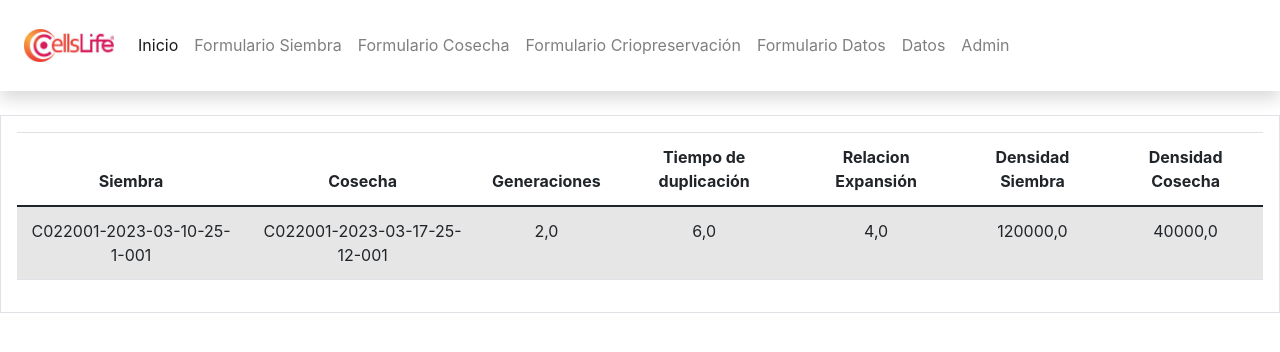
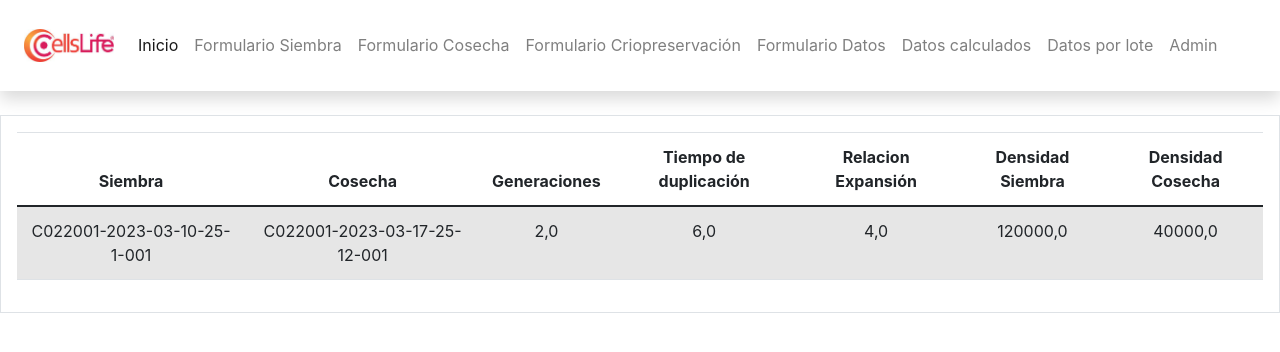
Before and after one commit to IsaMaru98/SeguimientoAlogenicas, a Django app: page /datos/ in a window 1280 px wide. Shown: the top 352 px of the page. Run offline with Django 4.2, Linux system fonts and the light colour scheme; data comes from the database, SQL or seed files in the repository; both versions use the stored data as it was after the commit; some libraries are stand-ins or nearby versions.

Commit message:
nueva pagina de datos por lotes, apenas creada

```diff
--- a/formularios/forms.py
+++ b/formularios/forms.py
@@ -6,7 +6,7 @@ class CosechaForm(forms.ModelForm):
         model = models.Cosecha
         fields = ['cci', 'loteCosecha','fechaCosecha','paseCosecha','areaFrascosCosecha','numFrascosCosecha','numCelulasObtenidas','viabilidadCosecha', 'confluenciaCosecha',
     'tiempoCultivoDias', 'siembra']
-        labels = {'loteCosecha': 'Lote:','fechaCosecha': 'Fecha cosecha:','paseCosecha': 'Pase cosecha:','areaFrascosCosecha':'Tipo de frasco Cosecha:','numFrascosCosecha': 'Número de frascos de cosecha:', 'numCelulasObtenidas': 'Número total de células obtenidas (x10e6):','viabilidadCosecha': 'Viabilidad obtenida:', 'cci': 'CCI:', 'confluenciaCosecha': 'Confluencia (%):',
+        labels = {'loteCosecha': 'Lote:','fechaCosecha': 'Fecha cosecha:','paseCosecha': 'Pase cosecha:','areaFrascosCosecha':'Tipo de frasco Cosecha:','numFrascosCosecha': 'Número de frascos de cosecha:', 'numCelulasObtenidas': 'Número total de células obtenidas (x10e6):','viabilidadCosecha': 'Viabilidad obtenida (%):', 'cci': 'CCI:', 'confluenciaCosecha': 'Confluencia (%):',
     'tiempoCultivoDias': 'Tiempo de cultivo (días):', 'siembra': 'Siembra'}
         widgets = {
             'fechaCosecha': forms.DateInput(attrs={'type': 'date'}),
--- a/formularios/templates/formularios/base.html
+++ b/formularios/templates/formularios/base.html
@@ -1,67 +1,74 @@
 <!DOCTYPE html>
 <html lang="en">
   <head>
-    <meta charset="UTF-8">
-    <meta http-equiv="X-UA-Compatible" content="IE=edge">
-    <meta name="viewport" content="width=device-width, initial-scale=1.0">
-    <link href="https://cdn.jsdelivr.net/npm/bootstrap@5.0.0-beta1/dist/css/bootstrap.min.css" rel="stylesheet" crossorigin="anonymous">
-<script src="https://cdn.jsdelivr.net/npm/bootstrap@5.0.0-beta1/dist/js/bootstrap.bundle.min.js"crossorigin="anonymous"></script>
+    <meta charset="UTF-8" />
+    <meta http-equiv="X-UA-Compatible" content="IE=edge" />
+    <meta name="viewport" content="width=device-width, initial-scale=1.0" />
+    <link
+      href="https://cdn.jsdelivr.net/npm/bootstrap@5.0.0-beta1/dist/css/bootstrap.min.css"
+      rel="stylesheet"
+      crossorigin="anonymous"
+    />
+    <script
+      src="https://cdn.jsdelivr.net/npm/bootstrap@5.0.0-beta1/dist/js/bootstrap.bundle.min.js"
+      crossorigin="anonymous"
+    ></script>
     <!-- SweetAlert CDN -->
     <script src="https://cdn.jsdelivr.net/npm/sweetalert2@11.1.4/dist/sweetalert2.min.js"></script>
-<link rel="stylesheet" href="https://cdn.jsdelivr.net/npm/sweetalert2@11.1.4/dist/sweetalert2.min.css">
-
+    <link
+      rel="stylesheet"
+      href="https://cdn.jsdelivr.net/npm/sweetalert2@11.1.4/dist/sweetalert2.min.css"
+    />
 
     <title>{% block title %}{% endblock %}</title>
-{% load static %}
-
-	  {% load bootstrap4 %}
-
-	  {% bootstrap_css %}
+    {% load static %} {% load bootstrap4 %} {% bootstrap_css %}
   </head>
   <body>
-
-    <nav class="navbar navbar-expand-lg navbar-light bg-light shadow p-4 mb-4 bg-white ">
-
-          <a class="navbar-brand" href="/"><img src="{% static 'img/logo.jpg' %}"  style="width:90px;" alt="Logo"></a>
+    <nav
+      class="navbar navbar-expand-lg navbar-light bg-light shadow p-4 mb-4 bg-white"
+    >
+      <a class="navbar-brand" href="/"
+        ><img src="{% static 'img/logo.jpg' %}" style="width: 90px" alt="Logo"
+      /></a>
       <ul class="navbar-nav mr-auto">
         <li class="nav-item active">
           <a class="nav-link" href="/">Inicio</a>
         </li>
 
         <li class="nav-item">
-                <a class="nav-link" href="/formulario_siembra/"> Formulario Siembra</a>
+          <a class="nav-link" href="/formulario_siembra/">
+            Formulario Siembra</a
+          >
         </li>
 
         <li class="nav-item">
-                <a class="nav-link" href="/formulario_cosecha/"> Formulario Cosecha </a>
+          <a class="nav-link" href="/formulario_cosecha/">
+            Formulario Cosecha
+          </a>
         </li>
 
-
         <li class="nav-item">
-                <a  class="nav-link"  href="/formulario_criopreservacion/"> Formulario Criopreservación</a>
+          <a class="nav-link" href="/formulario_criopreservacion/">
+            Formulario Criopreservación</a
+          >
         </li>
         <li class="nav-item">
           <a class="nav-link" href="/formulario_datos"> Formulario Datos</a>
         </li>
         <li class="nav-item">
-                <a class="nav-link" href="/datos/">Datos</a>
+          <a class="nav-link" href="/datos/">Datos calculados</a>
+        </li>
+        <li class="nav-item">
+          <a class="nav-link" href="/lotes/">Datos por lote</a>
         </li>
         <li class="nav-item">
           <a class="nav-link" href="/admin/">Admin</a>
         </li>
       </ul>
-
     </nav>
 
-      <div class="p-3 my-3 border">
-        {% block content %}
-    {% endblock %}
-
-      </div>
-
-
+    <div class="p-3 my-3 border">{% block content %} {% endblock %}</div>
 
     {% bootstrap_javascript jquery='full' %}
-
   </body>
 </html>
--- a/formularios/urls.py
+++ b/formularios/urls.py
@@ -7,5 +7,6 @@ urlpatterns = [
     path('formulario_cosecha/', views.cosechaForm, name='formularioCosecha'),
     path('formulario_siembra/', views.siembraForm, name='formularioSiembra'),
     path('formulario_criopreservacion/',views.crioForm, name='formularioCrio'),
-    path('formulario_datos/',views.datoForm, name="formularioDato")
+    path('formulario_datos/',views.datoForm, name="formularioDato"),
+    path('lotes/', views.lotes, name='lotes')
 ]
--- a/formularios/views.py
+++ b/formularios/views.py
@@ -88,3 +88,7 @@ def datos(request):
     datos = models.Dato.objects.all()
 
     return render(request, 'formularios/datos.html', {'datos':datos} )
+
+def lotes(request):
+    datos = models.Cosecha.objects.all()
+    return render(request, 'formularios/lotes.html', {'datos':datos})
```
Also changed, not shown: formularios/templates/formularios/lotes.html (added, +8 -0 lines), db.sqlite3. Lines whose indentation alone changed are shown as unchanged.
